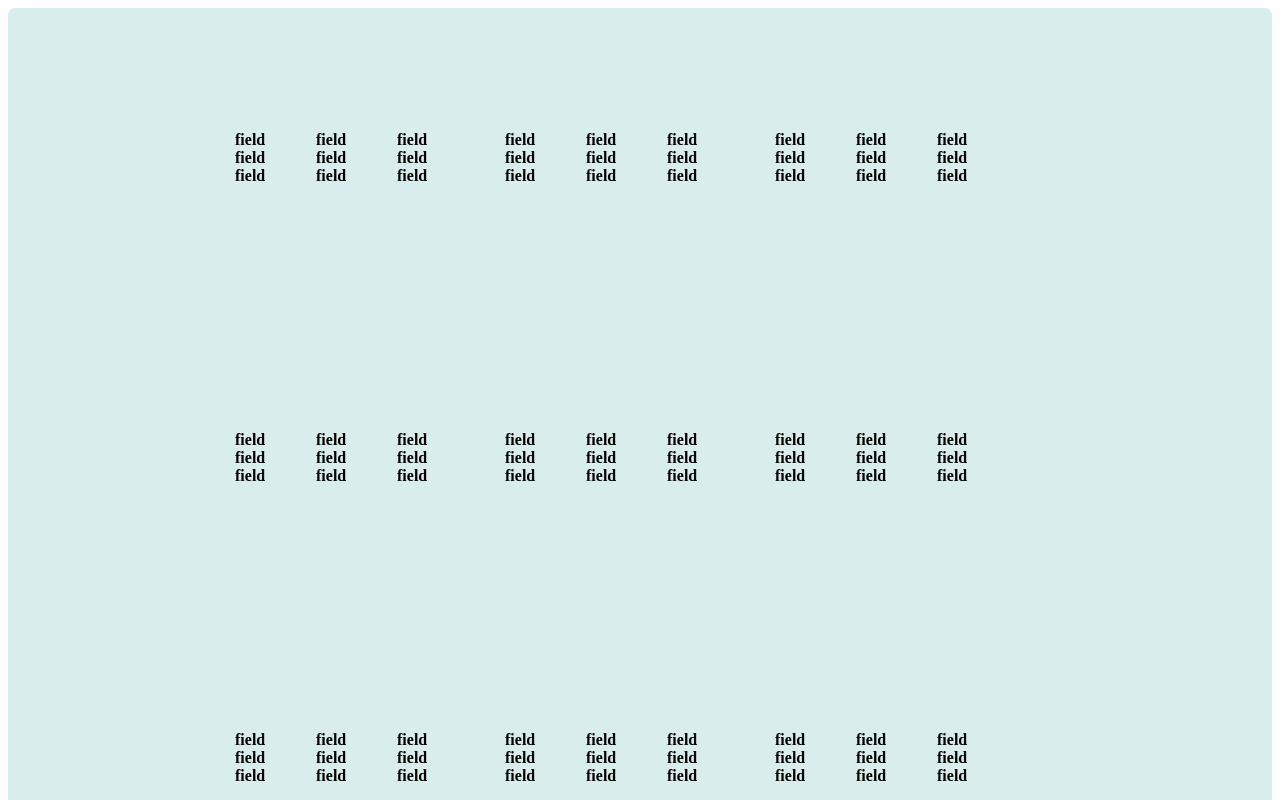
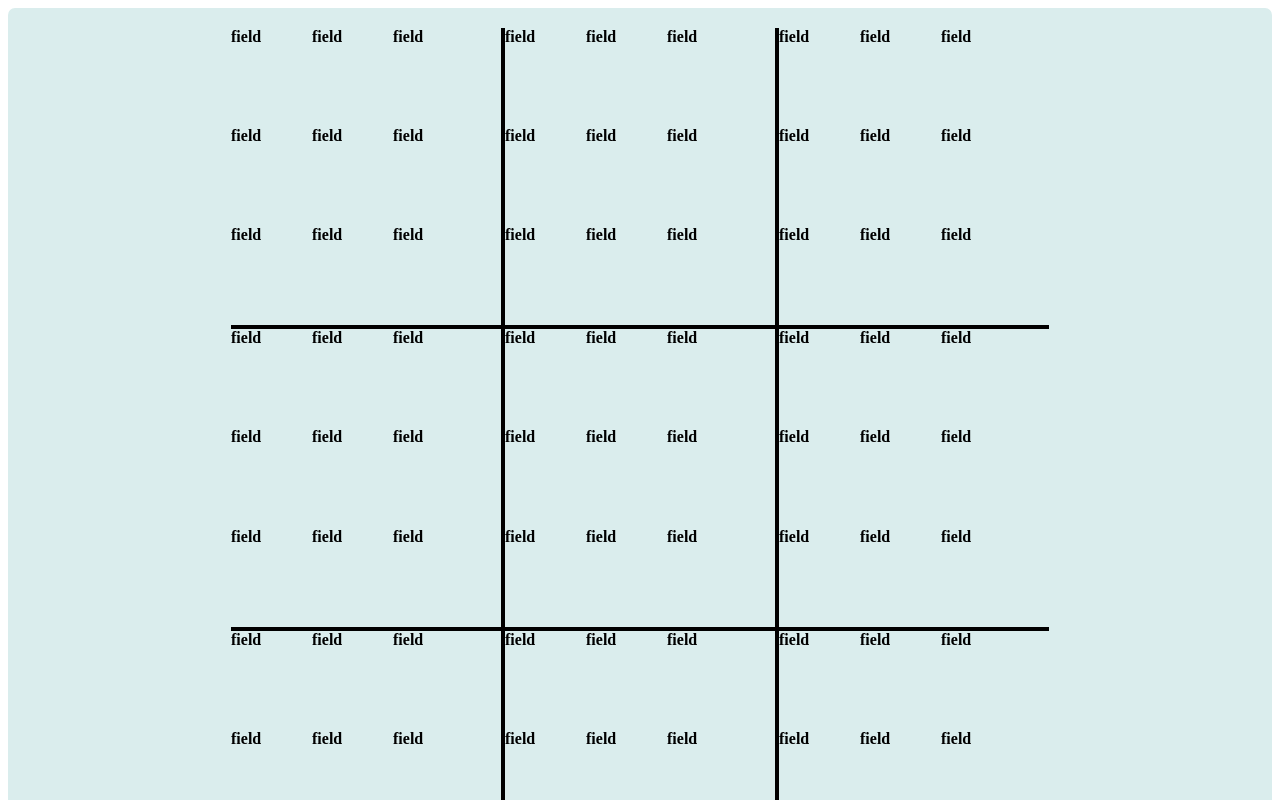
Before and after one commit to VictorHugoBatista/vue-sudoku-board, a Vue app: page / in a window 1280 px wide. Shown: the top 800 px of the page. Built offline with nearby package versions, Linux system fonts and the light colour scheme.

Commit message:
feature: Style quadrants borders

```diff
--- a/src/components/board/Board.vue
+++ b/src/components/board/Board.vue
@@ -1,6 +1,8 @@
 <template>
 <div class="sudoku-board">
-  <Quadrant v-for="n in 9" :key="n" />
+  <Quadrant v-for="n in 9"
+    :quadrantClass="`sudoku-quadrant-${n}`"
+    :key="n" />
 </div>
 </template>
 
@@ -17,11 +19,11 @@ export default {
 
 <style>
 .sudoku-board {
-  align-items: center;
   display: flex;
   height: 900px;
   flex-flow: row wrap;
   justify-content: center;
+  margin: 20px 0;
   width: 900px;
 }
 </style>
--- a/src/components/board/Quadrant.vue
+++ b/src/components/board/Quadrant.vue
@@ -1,5 +1,5 @@
 <template>
-<div class="sudoku-quadrant">
+<div class="sudoku-quadrant" :class="quadrantClass" >
   <Field v-for="n in 9" :key="n" />
 </div>
 </template>
@@ -12,6 +12,9 @@ export default {
   components: {
     Field,
   },
+  props: [
+    'quadrantClass',
+  ],
 }
 </script>
 
@@ -21,4 +24,41 @@ export default {
   flex: 0 1 30%;
   flex-flow: row wrap;
 }
+
+.sudoku-quadrant-1 {
+  border: 3px solid black;
+  border-width: 0 2px 2px 0;
+}
+.sudoku-quadrant-2 {
+  border: 3px solid black;
+  border-width: 0 2px 2px 2px;
+}
+.sudoku-quadrant-3 {
+  border: 3px solid black;
+  border-width: 0 0 2px 2px;
+}
+.sudoku-quadrant-4 {
+  border: 3px solid black;
+  border-width: 2px 2px 2px 0;
+}
+.sudoku-quadrant-5 {
+  border: 3px solid black;
+  border-width: 2px;
+}
+.sudoku-quadrant-6 {
+  border: 3px solid black;
+  border-width: 2px 0 2px 2px;
+}
+.sudoku-quadrant-7 {
+  border: 3px solid black;
+  border-width: 2px 2px 0 0;
+}
+.sudoku-quadrant-8 {
+  border: 3px solid black;
+  border-width: 2px 2px 0 2px;
+}
+.sudoku-quadrant-9 {
+  border: 3px solid black;
+  border-width: 2px 0 0 2px;
+}
 </style>
```
